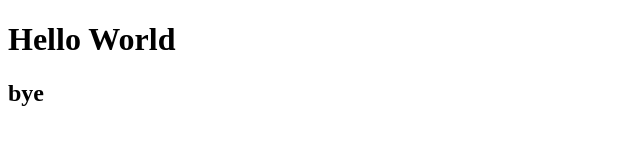
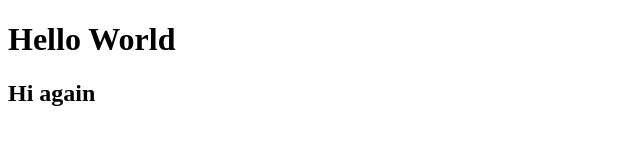
Before and after one commit to mgmarti39/CodeAcademy, a plain HTML site: page index.html in a window 1280 px wide. Shown: the whole page, without its empty margins (0-640 px from the left). Drawn offline with Linux system fonts and the light colour scheme.

Commit message:
Commit 5

```diff
--- a/index.html
+++ b/index.html
@@ -5,6 +5,6 @@
   </head>
   <body>
     <h1>Hello World</h1>
-    <h2>bye</h1>
+    <h2>Hi again</h1>
   </body>
 </html>
```
